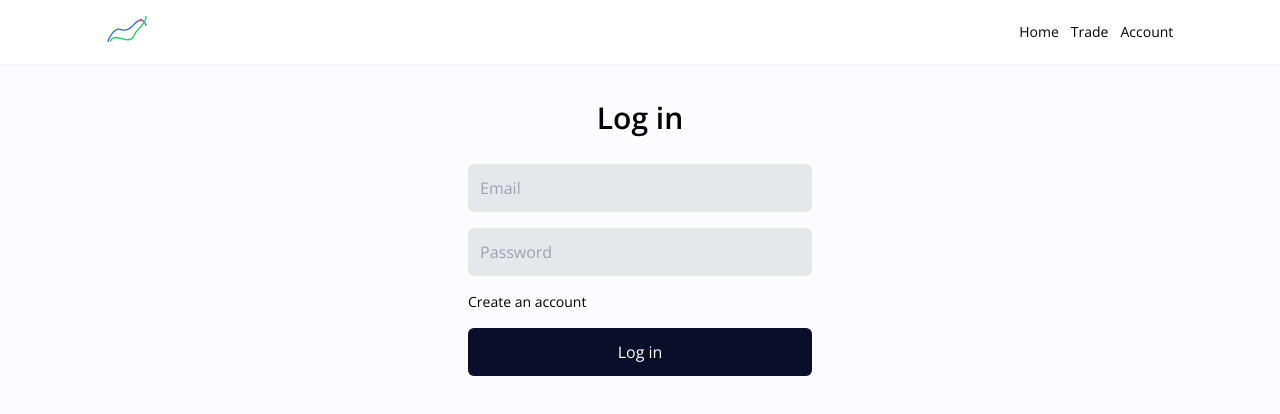
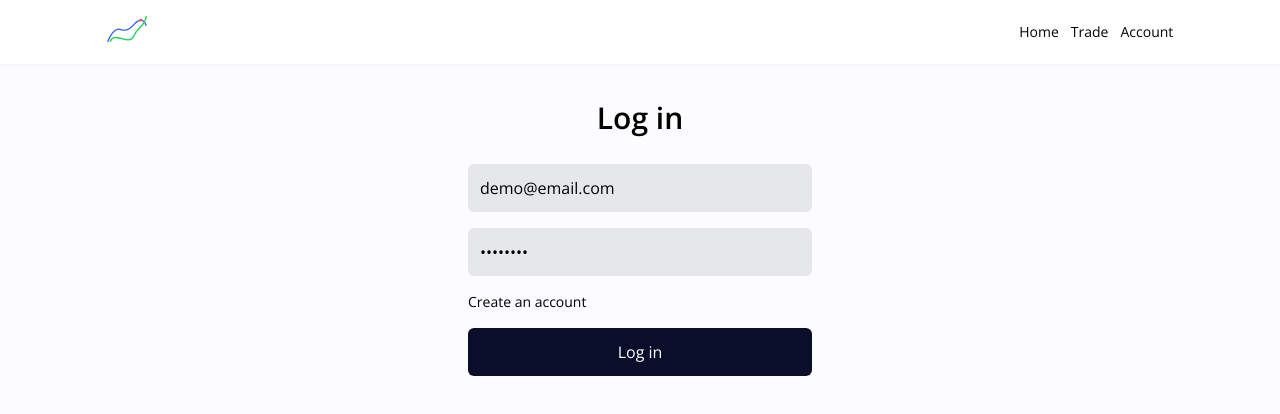
Before and after one commit to ralflopez/paper-trade-nextjs, a Next.js app: page /auth/login in a window 1280 px wide. Shown: the top 414 px of the page. Built offline with nearby package versions, Linux system fonts and the light colour scheme; no server answers.

Commit message:
:necktie: add test login credentials as default value in login form

```diff
--- a/components/Form/Input.tsx
+++ b/components/Form/Input.tsx
@@ -1,18 +1,23 @@
 import React from "react"
 
-interface Props {
-  placeholder: string
-  name: string
-  className?: string
-  type?: string
-}
-
-const Input = ({ name, placeholder, className, type = "text" }: Props) => {
+const Input = ({
+  name,
+  placeholder,
+  className,
+  type = "text",
+  value,
+  onChange,
+}: React.DetailedHTMLProps<
+  React.InputHTMLAttributes<HTMLInputElement>,
+  HTMLInputElement
+>) => {
   return (
     <input
       placeholder={placeholder}
       name={name}
       type={type}
+      value={value}
+      onChange={onChange}
       className={`p-3 mb-4 bg-gray-200 rounded-md outline-none focus:border-2 border-primary ${className}`}
     />
   )
--- a/pages/auth/login.tsx
+++ b/pages/auth/login.tsx
@@ -1,6 +1,6 @@
 import { useMutation } from "@apollo/client"
 import { useRouter } from "next/router"
-import { FormEvent } from "react"
+import { FormEvent, useState } from "react"
 import { client } from "../../graphql"
 import { LOGIN } from "../../graphql/query/auth"
 import { NexusGenArgTypes, NexusGenObjects } from "../../types/nexus-typegen"
@@ -21,6 +21,9 @@ const Login = () => {
     NexusGenArgTypes["Mutation"]["login"]
   >(LOGIN)
   const router = useRouter()
+
+  const [email, setEmail] = useState("demo@email.com")
+  const [password, setPassword] = useState("password")
 
   const handleLogin = async (e: FormEvent<HTMLFormElement>) => {
     e.preventDefault()
@@ -64,8 +67,19 @@ const Login = () => {
               {error.message}
             </div>
           )}
-          <Input name='email' placeholder='Email' />
-          <Input name='password' placeholder='Password' type='password' />
+          <Input
+            name='email'
+            placeholder='Email'
+            value={email}
+            onChange={(e) => setEmail(e.target.value)}
+          />
+          <Input
+            name='password'
+            placeholder='Password'
+            type='password'
+            value={password}
+            onChange={(e) => setPassword(e.target.value)}
+          />
           <Link href='/auth/signup' passHref>
             <a className='text-sm'>Create an account</a>
           </Link>
```
